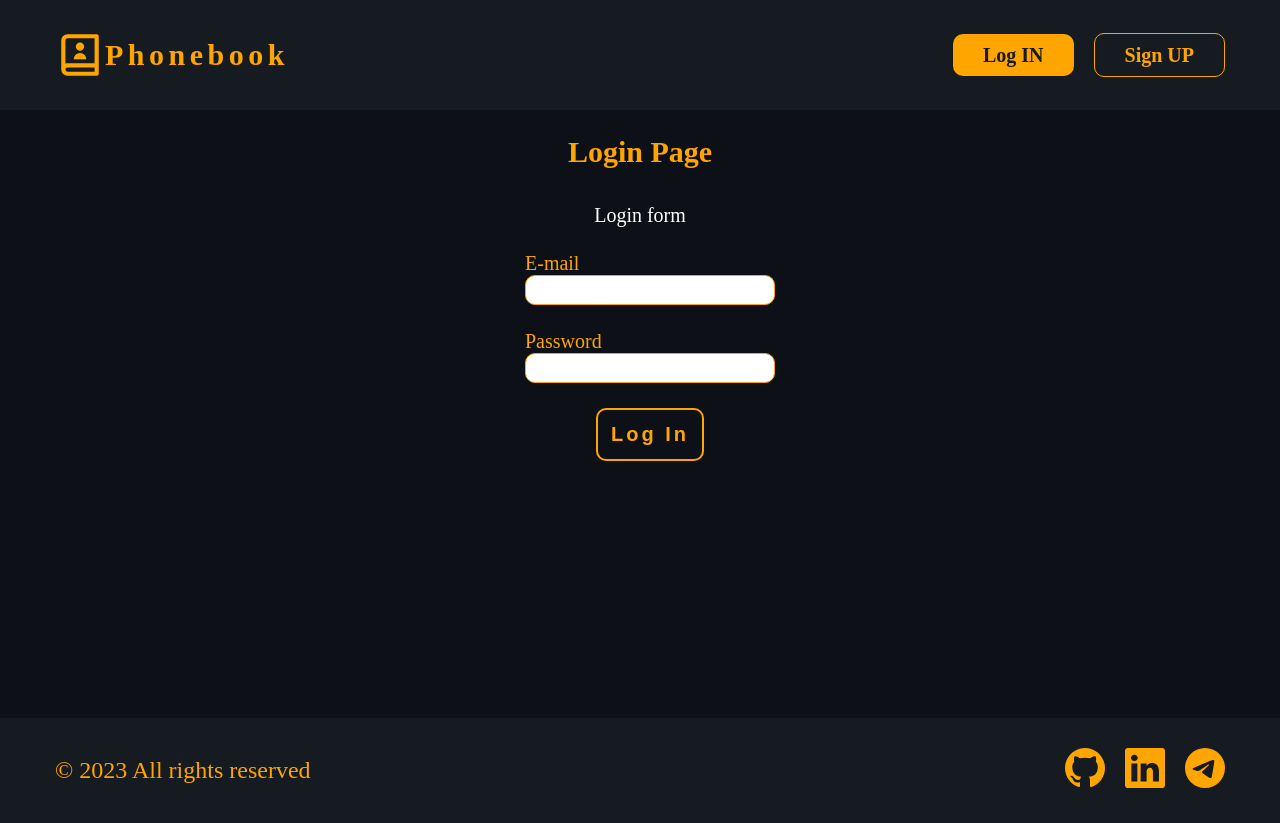
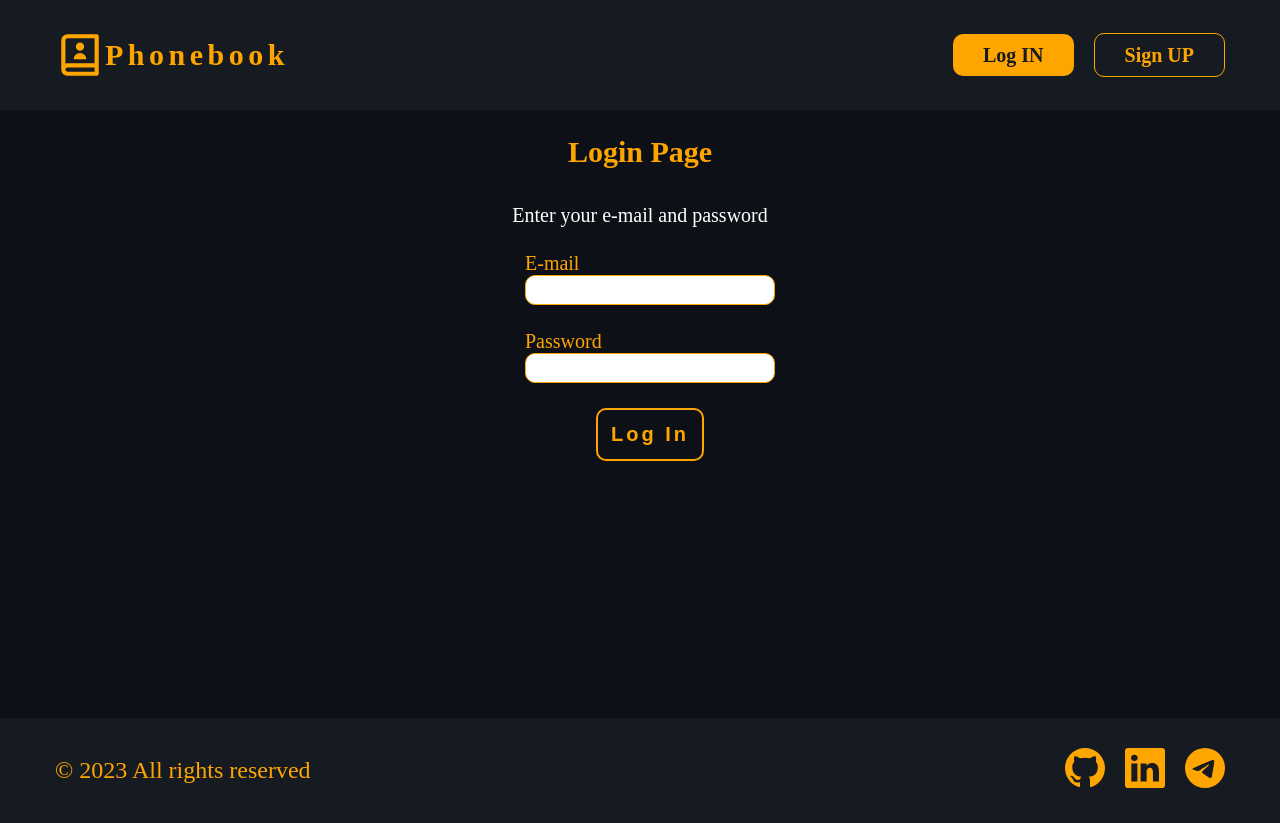
Before and after one commit to Serhiy-Slipchuk/goit-react-hw-08-phonebook, a React (Create React App) app: page /goit-react-hw-08-phonebook/login in a window 1280 px wide. Built offline with nearby package versions, Linux system fonts and the light colour scheme.

Commit message:
update css

```diff
--- a/src/components/Footer/Footer.module.scss
+++ b/src/components/Footer/Footer.module.scss
@@ -13,7 +13,7 @@
     font-size: 14px;
     color: var(--accentColor);
 
-    @media screen and (min-width: 1200px) {
+    @media screen and (min-width: 768px) {
         font-size: 24px;
     }
 }
--- a/src/components/Logo/Logo.module.scss
+++ b/src/components/Logo/Logo.module.scss
@@ -3,7 +3,7 @@
     justify-content: center;
     align-items: center;
 
-    @media screen and (min-width: 768px) {
+    @media screen and (min-width: 1200px) {
         justify-content: flex-start;
     }
 }
@@ -17,7 +17,7 @@
     height: 40px;
     fill: var(--accentColor);
 
-    @media screen and (min-width: 1200px) {
+    @media screen and (min-width: 768px) {
         width: 50px;
         height: 50px;
 
--- a/src/components/SocialsMenu/SocialsMenu.module.scss
+++ b/src/components/SocialsMenu/SocialsMenu.module.scss
@@ -23,7 +23,7 @@
     height: 30px;
     fill: inherit;
 
-    @media screen and (min-width: 1200px) {
+    @media screen and (min-width: 768px) {
         width: 40px;
         height: 40px;
         font-size: 24px;
--- a/src/pages/LoginPage.jsx
+++ b/src/pages/LoginPage.jsx
@@ -12,7 +12,7 @@ const LoginPage = function() {
     return (
         <>
         <Heading text='Login Page'/>
-        <Paragraph text='Login form' />
+        <Paragraph text='Enter your e-mail and password' />
         <FormLogin />
         {isLoading && <Loader />}
         {error && <ErrorMessage message={error} />}
```
